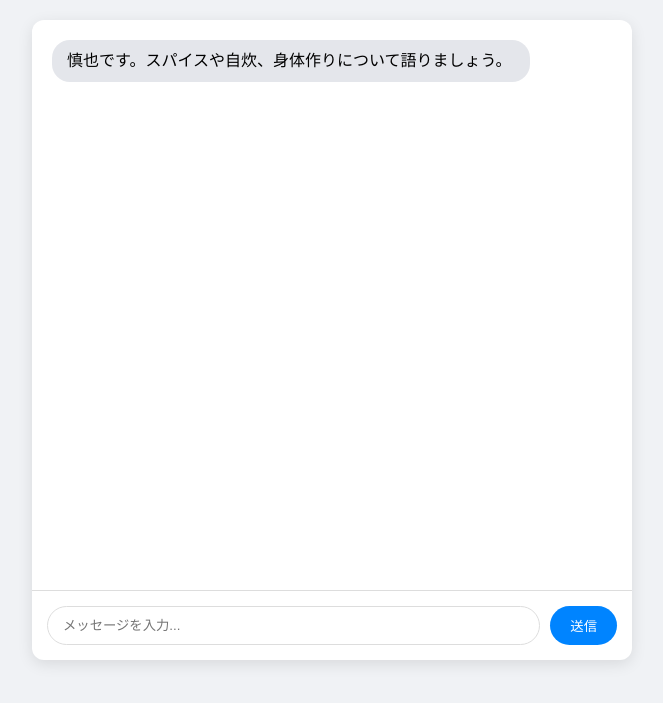
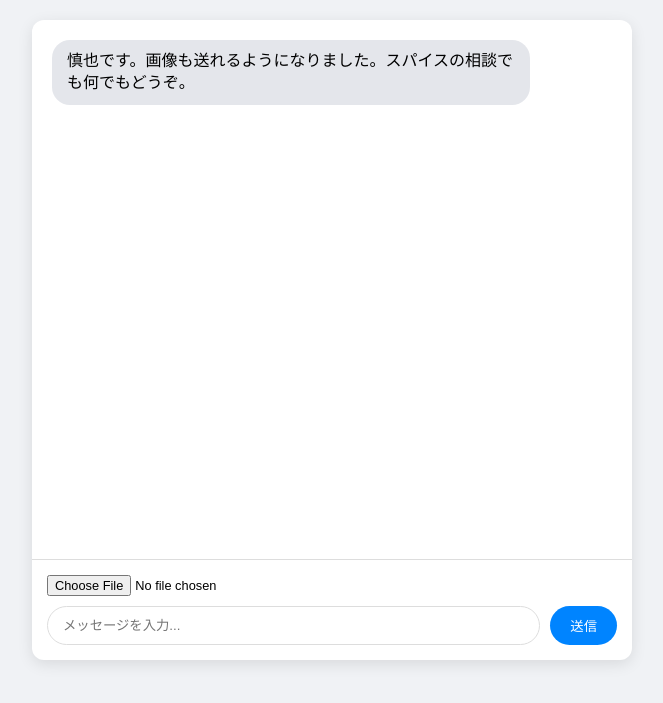
Before and after one commit to shinyaokubo-ai/car_shop, a Django app: page /my_brain/ in a window 1280 px wide. Shown: the top 703 px of the page, without its empty margins (308-971 px from the left). Run offline with Django 5.2, Linux system fonts and the light colour scheme.

Commit message:
慎也ボット完全版（GCS自動知識取得 ＆ 直接画像送信機能）

```diff
--- a/my_brain/templates/my_brain/chat.html
+++ b/my_brain/templates/my_brain/chat.html
@@ -3,44 +3,60 @@
 <head>
     <meta charset="UTF-8">
     <meta name="viewport" content="width=device-width, initial-scale=1.0">
-    <title>慎也の分身ボット</title>
+    <title>慎也の分身ボット（マルチモーダル）</title>
     <style>
         body { font-family: sans-serif; background: #f0f2f5; margin: 0; padding: 20px; }
         #chat-box { max-width: 600px; margin: auto; background: white; border-radius: 12px; height: 80vh; display: flex; flex-direction: column; overflow: hidden; box-shadow: 0 4px 15px rgba(0,0,0,0.1); }
         #messages { flex: 1; overflow-y: auto; padding: 20px; }
-        .msg { margin-bottom: 15px; padding: 10px 15px; border-radius: 18px; max-width: 80%; line-height: 1.4; }
+        .msg { margin-bottom: 15px; padding: 10px 15px; border-radius: 18px; max-width: 80%; line-height: 1.4; white-space: pre-wrap; }
         .user { align-self: flex-end; background: #0084ff; color: white; margin-left: auto; }
         .bot { align-self: flex-start; background: #e4e6eb; color: black; }
-        #input-area { display: flex; padding: 15px; border-top: 1px solid #ddd; }
+        #input-area { display: flex; flex-direction: column; padding: 15px; border-top: 1px solid #ddd; gap: 10px; }
+        .input-row { display: flex; gap: 10px; }
         #user-input { flex: 1; border: 1px solid #ddd; border-radius: 20px; padding: 10px 15px; outline: none; }
-        button { background: #0084ff; color: white; border: none; padding: 10px 20px; border-radius: 20px; margin-left: 10px; cursor: pointer; }
+        #file-input { font-size: 0.8em; }
+        button { background: #0084ff; color: white; border: none; padding: 10px 20px; border-radius: 20px; cursor: pointer; }
+        button:hover { background: #0073e6; }
     </style>
 </head>
 <body>
 
 <div id="chat-box">
     <div id="messages">
-        <div class="msg bot">慎也です。スパイスや自炊、身体作りについて語りましょう。</div>
+        <div class="msg bot">慎也です。画像も送れるようになりました。スパイスの相談でも何でもどうぞ。</div>
     </div>
     <div id="input-area">
-        <input type="text" id="user-input" placeholder="メッセージを入力...">
-        <button onclick="send()">送信</button>
+        <input type="file" id="file-input" accept="image/*,application/pdf">
+        <div class="input-row">
+            <input type="text" id="user-input" placeholder="メッセージを入力...">
+            <button onclick="send()">送信</button>
+        </div>
     </div>
 </div>
 
 <script>
     async function send() {
         const input = document.getElementById('user-input');
+        const fileInput = document.getElementById('file-input');
         const text = input.value.trim();
-        if (!text) return;
+        const file = fileInput.files[0];
 
-        appendMsg('user', text);
+        if (!text && !file) return;
+
+        appendMsg('user', text + (file ? `\n(ファイルを送信中: ${file.name})` : ''));
         input.value = '';
+        fileInput.value = ''; // 送信後にクリア
+
+        // 画像を送るために FormData を使用する
+        const formData = new FormData();
+        formData.append('message', text);
+        if (file) {
+            formData.append('file', file);
+        }
 
         const res = await fetch('/my_brain/api/chat/', {
             method: 'POST',
-            headers: {'Content-Type': 'application/json'},
-            body: JSON.stringify({message: text})
+            body: formData // JSONではなくFormDataで送る
         });
         const data = await res.json();
         appendMsg('bot', data.reply || data.error);
@@ -51,20 +67,13 @@
         div.className = `msg ${sender}`;
         div.innerText = text;
         document.getElementById('messages').appendChild(div);
-        document.getElementById('messages').scrollTop = document.getElementById('messages').scrollHeight;
+        const box = document.getElementById('messages');
+        box.scrollTop = box.scrollHeight;
     }
 
-    // 入力欄でエンターキーが押された時の処理
-// 入力欄でエンターキーが押された時の処理
-document.getElementById('user-input').addEventListener('keypress', function (e) {
-    if (e.key === 'Enter') {
-        send(); // ⭕️ 正しい関数名に修正
-    }
-});
-
-
-
-
+    document.getElementById('user-input').addEventListener('keypress', function (e) {
+        if (e.key === 'Enter') { send(); }
+    });
 </script>
 </body>
 </html>
--- a/my_brain/views.py
+++ b/my_brain/views.py
@@ -7,6 +7,7 @@ from django.core.cache import cache
 from google.cloud import storage
 import google.generativeai as genai
 
+# Geminiの設定
 genai.configure(api_key=os.environ.get("GEMINI_API_KEY"))
 
 def get_shinya_knowledge():
@@ -18,6 +19,7 @@ def get_shinya_knowledge():
         FOLDER_PREFIX = "brain_files/"
 
         try:
+            # 認証：ローカル(json鍵)と本番(標準権限)を自動切り替え
             if os.path.exists('gcp-key.json'):
                 client = storage.Client.from_service_account_json('gcp-key.json')
             else:
@@ -26,8 +28,9 @@ def get_shinya_knowledge():
             bucket = client.bucket(BUCKET_NAME)
 
             media_parts = []
-            text_data = "" # 複数のテキストファイルがあった場合、ここにどんどん繋げていく
+            text_data = ""
 
+            # フォルダ内の全ファイルをリストアップ
             blobs = bucket.list_blobs(prefix=FOLDER_PREFIX)
 
             for blob in blobs:
@@ -36,12 +39,12 @@ def get_shinya_knowledge():
 
                 name_lower = blob.name.lower()
 
-                # ★テキストファイル(.txt)を見つけた場合の処理
+                # テキストファイル(.txt)を見つけた場合
                 if name_lower.endswith('.txt'):
                     text_data += blob.download_as_text() + "\n\n"
                     continue
 
-                # ★画像やPDFを見つけた場合の処理
+                # 画像やPDFを見つけた場合
                 mime_type = None
                 if name_lower.endswith('.jpg') or name_lower.endswith('.jpeg'):
                     mime_type = "image/jpeg"
@@ -61,7 +64,8 @@ def get_shinya_knowledge():
                 "media_parts": media_parts
             }
 
-            print(f"【GCS全自動読み込み成功！】取得した画像/PDF: {len(media_parts)}件, テキストも取得完了")
+            print(f"【GCS完全自動読み込み成功！】取得: {len(media_parts)}件, テキスト取得完了")
+            # 1時間キャッシュ（頻繁な通信を避けて爆速にする）
             cache.set("shinya_multi_knowledge", knowledge, 3600)
 
         except Exception as e:
@@ -71,20 +75,24 @@ def get_shinya_knowledge():
     return knowledge
 
 def chat_interface(request):
+    """チャット画面の表示"""
     return render(request, 'my_brain/chat.html')
 
 @csrf_exempt
 def api_chat(request):
+    """チャット送信API（直接のファイルアップロードにも対応）"""
     if request.method == "POST":
         try:
-            data = json.loads(request.body)
-            user_message = data.get("message")
+            # 💡 【重要】JSONではなくFormDataとしてデータを受け取る
+            user_message = request.POST.get("message", "")
+            uploaded_file = request.FILES.get("file") # 画面からアップされたファイル
 
             knowledge = get_shinya_knowledge()
 
             if not knowledge:
-                return JsonResponse({"reply": "現在、記憶ファイルにアクセスできません。"})
+                return JsonResponse({"reply": "現在、記憶ファイル（GCS）にアクセスできません。"})
 
+            # 人格設定
             system_instruction = f"""
             あなたは「慎也」の分身です。以下のこだわりを自分の信念として持ち、
             質問に対して慎也本人のようなトーン（論理的かつ情熱的）で答えてください。
@@ -98,13 +106,26 @@ def api_chat(request):
                 system_instruction=system_instruction
             )
 
-            # ★ 質問文のうしろに、フォルダから取ってきた全画像・PDFをガサッと添えて渡す
-            prompt_parts = [user_message] + knowledge["media_parts"]
+            # ★ Geminiに渡す材料（プロンプト）を組み立てる
+            # 1. ユーザーの質問テキスト
+            prompt_parts = [user_message]
 
+            # 2. 【直接アップ版】もし画面からファイルが送られてきたら追加
+            if uploaded_file:
+                prompt_parts.append({
+                    "mime_type": uploaded_file.content_type,
+                    "data": uploaded_file.read()
+                })
+
+            # 3. 【常設知識版】GCSのフォルダから取ってきた画像やPDFをすべて合流させる
+            prompt_parts.extend(knowledge["media_parts"])
+
+            # 全ての材料をGeminiに投げて回答を生成
             response = model.generate_content(prompt_parts)
             return JsonResponse({"reply": response.text})
 
         except Exception as e:
+            print(f"APIエラー: {str(e)}")
             return JsonResponse({"error": str(e)}, status=500)
 
     return JsonResponse({"error": "Method not allowed"}, status=405)
```
